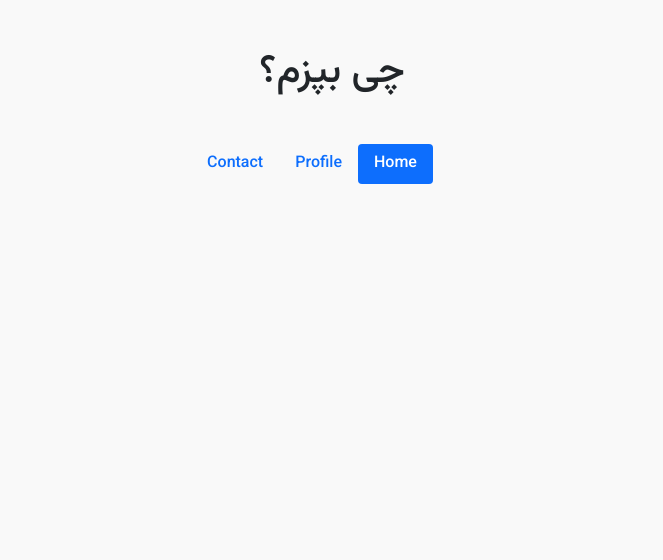
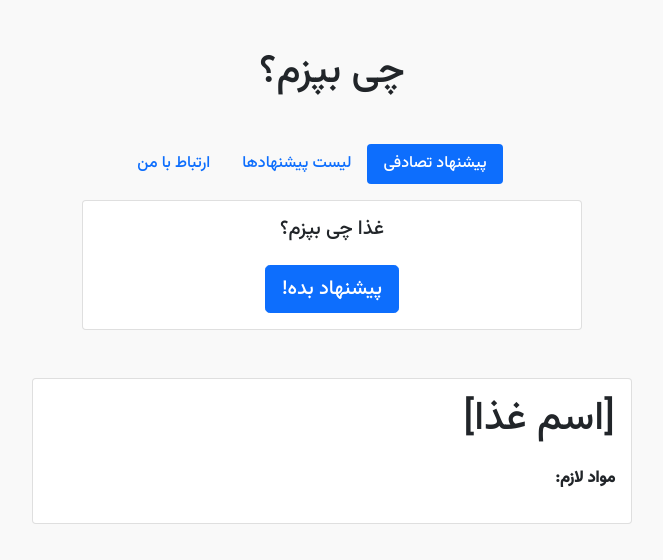
Before and after one commit to ahmadrezash/chibepazam, a plain HTML site: page index.html in a window 1280 px wide. Shown: the whole page, without its empty margins (308-971 px from the left). Drawn offline with Linux system fonts and the light colour scheme.

Commit message:
add new things

```diff
--- a/index.html
+++ b/index.html
@@ -18,22 +18,22 @@
     <ul class="nav nav-pills mb-3  justify-content-center" id="pills-tab" role="tablist">
         <li class="nav-item" role="presentation">
             <button class="nav-link active" id="pills-home-tab" data-bs-toggle="pill" data-bs-target="#pills-home"
-                    type="button" role="tab" aria-controls="pills-home" aria-selected="true">Home
+                    type="button" role="tab" aria-controls="pills-home" aria-selected="true"> پیشنهاد تصادفی
             </button>
         </li>
         <li class="nav-item" role="presentation">
             <button class="nav-link" id="pills-profile-tab" data-bs-toggle="pill" data-bs-target="#pills-profile"
-                    type="button" role="tab" aria-controls="pills-profile" aria-selected="false">Profile
+                    type="button" role="tab" aria-controls="pills-profile" aria-selected="false">لیست پیشنهادها
             </button>
         </li>
         <li class="nav-item" role="presentation">
             <button class="nav-link" id="pills-contact-tab" data-bs-toggle="pill" data-bs-target="#pills-contact"
-                    type="button" role="tab" aria-controls="pills-contact" aria-selected="false">Contact
+                    type="button" role="tab" aria-controls="pills-contact" aria-selected="false">ارتباط با من
             </button>
         </li>
     </ul>
 
-    <div class="tab-pane fade" id="pills-home" role="tabpanel" aria-labelledby="pills-profile-tab">
+    <div class="tab-pane fade show active" id="pills-home" role="tabpanel" aria-labelledby="pills-profile-tab">
         <div class="container">
             <!--            <div class="col-12">-->
             <div class="card text-center mt-3">
```
